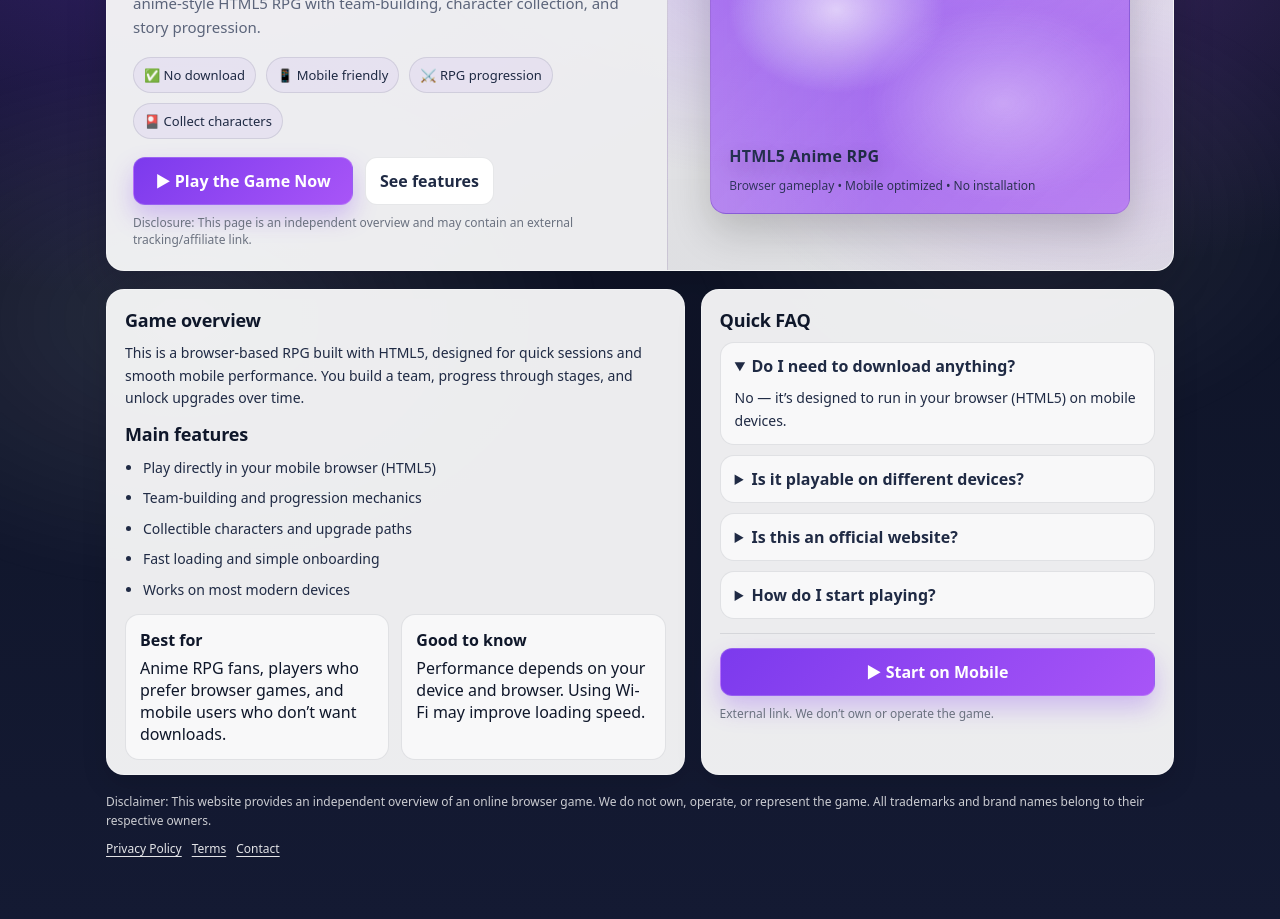
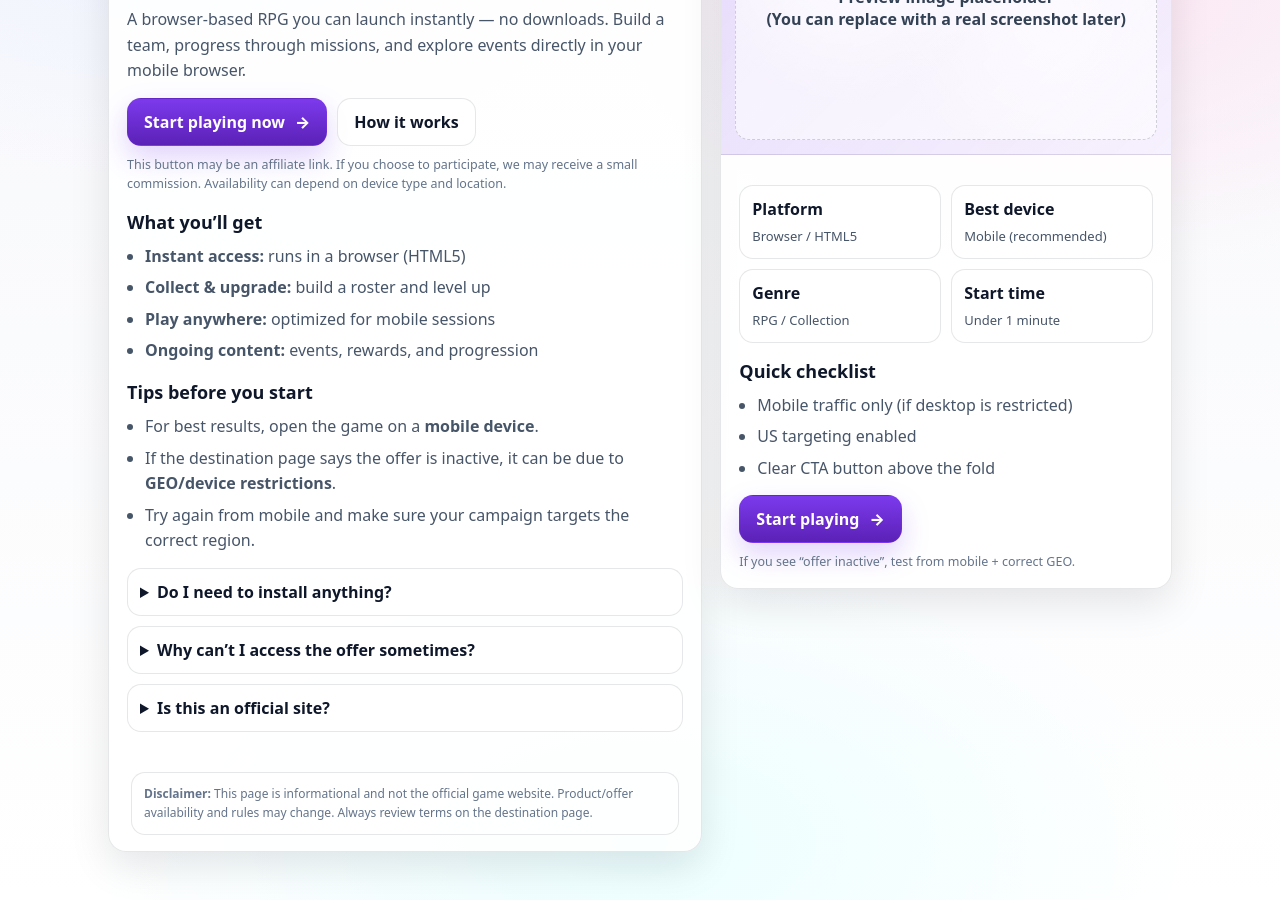
Before and after one commit to qweper95-debug/browser-game-us, a plain HTML site: page index.html in a window 1280 px wide. Shown: the part 236-1155 px from the top of the page. Drawn offline with Linux system fonts and the light colour scheme.

Commit message:
Update index.html

```diff
--- a/index.html
+++ b/index.html
@@ -1,440 +1,299 @@
-<!DOCTYPE html>
-<html lang="en-US">
+<!doctype html>
+<html lang="en">
 <head>
   <meta charset="utf-8" />
   <meta name="viewport" content="width=device-width, initial-scale=1" />
-  <title>Anime Browser RPG — Game Overview & Gameplay Guide</title>
-  <meta name="description" content="An independent overview of an anime-style browser RPG (HTML5). Learn about gameplay, features, and how to start playing on mobile—no downloads required." />
+  <title>High School D×D: Operation Paradise Infinity — Browser RPG Overview</title>
+  <meta name="description" content="A quick overview of High School D×D: Operation Paradise Infinity — features, gameplay, and how to start playing in your browser." />
 
   <style>
     :root{
-      --bg1:#0b1020;
-      --bg2:#141a33;
-      --card:rgba(255,255,255,.92);
-      --muted:#5b647a;
+      --bg1:#f6f7fb;
+      --bg2:#eef2ff;
+      --card:#ffffff;
       --text:#0f172a;
-      --shadow: 0 16px 40px rgba(0,0,0,.18);
-      --radius: 18px;
-      --accent:#7c3aed;  /* purple */
-      --accent2:#a855f7;
-      --border: rgba(15, 23, 42, .10);
-      --max: 1100px;
+      --muted:#475569;
+      --stroke:rgba(15,23,42,.10);
+      --accent:#7c3aed;   /* purple */
+      --accent2:#a78bfa;
+      --shadow:0 14px 40px rgba(2,6,23,.10);
+      --radius:18px;
+      --max:1100px;
     }
-
     *{box-sizing:border-box}
     body{
       margin:0;
+      color:var(--text);
       font-family: ui-sans-serif, system-ui, -apple-system, Segoe UI, Roboto, Arial, "Apple Color Emoji","Segoe UI Emoji";
-      color: var(--text);
       background:
-        radial-gradient(1200px 700px at 15% 10%, rgba(124,58,237,.35), transparent 60%),
-        radial-gradient(900px 600px at 85% 15%, rgba(168,85,247,.25), transparent 55%),
-        linear-gradient(180deg, var(--bg1), var(--bg2));
+        radial-gradient(900px 500px at 15% 10%, var(--bg2), transparent 60%),
+        radial-gradient(900px 500px at 85% 20%, #fce7f3, transparent 55%),
+        radial-gradient(900px 500px at 50% 95%, #ecfeff, transparent 60%),
+        linear-gradient(180deg, var(--bg1), #ffffff);
       min-height:100vh;
     }
-
-    /* soft blurred “room” feel */
-    .bg-blur{
-      position:fixed; inset:-120px;
-      background:
-        radial-gradient(700px 450px at 20% 65%, rgba(255,255,255,.10), transparent 60%),
-        radial-gradient(520px 360px at 75% 55%, rgba(255,255,255,.08), transparent 65%),
-        radial-gradient(520px 360px at 55% 25%, rgba(255,255,255,.06), transparent 60%);
-      filter: blur(12px);
-      pointer-events:none;
-      z-index:-1;
+    a{color:inherit}
+    .wrap{max-width:var(--max); margin:0 auto; padding:26px 18px 48px;}
+    .topbar{
+      display:flex; align-items:center; justify-content:space-between;
+      gap:14px; padding:10px 12px; border:1px solid var(--stroke);
+      background:rgba(255,255,255,.7); backdrop-filter: blur(8px);
+      border-radius:999px;
     }
-
-    .container{
-      max-width: var(--max);
-      margin: 0 auto;
-      padding: 28px 16px 60px;
-    }
-
-    .topbar{
-      display:flex;
-      align-items:center;
-      justify-content:space-between;
-      gap:12px;
-      color: rgba(255,255,255,.85);
-      font-size: 13px;
-      margin-bottom: 14px;
-    }
+    .brand{display:flex; align-items:center; gap:10px; font-weight:700;}
+    .dot{width:12px;height:12px;border-radius:50%; background:var(--accent);}
     .badge{
-      display:inline-flex;
-      align-items:center;
-      gap:8px;
-      background: rgba(255,255,255,.10);
-      border: 1px solid rgba(255,255,255,.15);
-      padding: 8px 10px;
-      border-radius: 999px;
-      backdrop-filter: blur(8px);
-    }
-    .dot{
-      width:10px; height:10px; border-radius:999px;
-      background: linear-gradient(135deg, var(--accent), var(--accent2));
-      box-shadow: 0 0 0 4px rgba(124,58,237,.18);
+      font-size:12px; color:#1f2937;
+      padding:6px 10px; border-radius:999px;
+      background:rgba(124,58,237,.10);
+      border:1px solid rgba(124,58,237,.18);
+      white-space:nowrap;
     }
 
     .hero{
-      background: var(--card);
-      border-radius: var(--radius);
-      box-shadow: var(--shadow);
-      border: 1px solid rgba(255,255,255,.35);
+      margin-top:18px;
+      display:grid;
+      grid-template-columns: 1.25fr .95fr;
+      gap:18px;
+      align-items:stretch;
+    }
+    @media (max-width: 900px){
+      .hero{grid-template-columns:1fr}
+    }
+
+    .card{
+      background:rgba(255,255,255,.85);
+      border:1px solid var(--stroke);
+      border-radius:var(--radius);
+      box-shadow:var(--shadow);
       overflow:hidden;
     }
+    .card-pad{padding:18px 18px 16px;}
+    h1{font-size:34px; line-height:1.15; margin:0 0 10px;}
+    @media (max-width: 520px){h1{font-size:26px}}
+    .lead{color:var(--muted); margin:0 0 14px; line-height:1.6}
 
-    .hero-inner{
-      display:grid;
-      grid-template-columns: 1.05fr .95fr;
-      gap: 0;
+    .cta-row{display:flex; gap:10px; flex-wrap:wrap; margin-top:14px; align-items:center;}
+    .btn{
+      display:inline-flex; align-items:center; justify-content:center;
+      gap:10px; padding:12px 16px;
+      border-radius:14px;
+      font-weight:800; text-decoration:none;
+      border:1px solid rgba(124,58,237,.25);
+      background: linear-gradient(180deg, var(--accent), #5b21b6);
+      color:#fff;
+      box-shadow: 0 12px 28px rgba(124,58,237,.22);
+      transition: transform .08s ease, filter .08s ease;
     }
+    .btn:hover{transform: translateY(-1px); filter:brightness(1.02)}
+    .btn:active{transform: translateY(0)}
+    .btn.secondary{
+      background:rgba(255,255,255,.8);
+      color:var(--text);
+      border:1px solid var(--stroke);
+      box-shadow:none;
+      font-weight:700;
+    }
+    .note{font-size:12.5px; color:#64748b; margin:10px 0 0; line-height:1.5}
 
-    .hero-left{
-      padding: 28px 26px 22px;
+    .side{
+      display:flex; flex-direction:column; gap:12px;
     }
+    .imgbox{
+      border-bottom:1px solid var(--stroke);
+      background: linear-gradient(135deg, rgba(124,58,237,.18), rgba(167,139,250,.10));
+      padding:14px;
+    }
+    .mock{
+      width:100%;
+      aspect-ratio: 16 / 10;
+      border-radius:14px;
+      border:1px dashed rgba(15,23,42,.18);
+      background:
+        radial-gradient(circle at 25% 30%, rgba(255,255,255,.8), transparent 40%),
+        radial-gradient(circle at 75% 55%, rgba(255,255,255,.55), transparent 45%),
+        rgba(255,255,255,.55);
+      display:flex; align-items:center; justify-content:center;
+      color:#334155;
+      font-weight:700;
+      text-align:center;
+      padding:12px;
+    }
+    .grid{
+      display:grid; grid-template-columns:repeat(2,minmax(0,1fr));
+      gap:10px; margin-top:12px;
+    }
+    @media (max-width: 520px){.grid{grid-template-columns:1fr}}
+    .pill{
+      background:rgba(255,255,255,.75);
+      border:1px solid var(--stroke);
+      border-radius:14px;
+      padding:12px;
+    }
+    .pill b{display:block; margin-bottom:4px;}
+    .pill span{color:var(--muted); font-size:13px; line-height:1.45;}
 
-    h1{
-      margin:0 0 10px;
-      font-size: clamp(24px, 2.2vw, 36px);
-      line-height: 1.15;
-      letter-spacing: -0.02em;
+    .section{margin-top:16px;}
+    h2{font-size:18px; margin:0 0 10px;}
+    ul{margin:0; padding-left:18px; color:var(--muted); line-height:1.6}
+    li{margin:6px 0}
+
+    .faq{margin-top:14px; display:grid; gap:10px;}
+    details{
+      background:rgba(255,255,255,.75);
+      border:1px solid var(--stroke);
+      border-radius:14px;
+      padding:12px;
     }
-    .sub{
-      margin:0 0 18px;
-      color: var(--muted);
-      font-size: 15px;
-      line-height: 1.55;
-    }
-
-    .meta{
-      display:flex;
-      flex-wrap:wrap;
-      gap:10px;
-      margin: 14px 0 18px;
-    }
-    .pill{
-      display:inline-flex;
-      gap:8px;
-      align-items:center;
-      padding: 8px 10px;
-      border-radius: 999px;
-      border: 1px solid var(--border);
-      color: #1f2a44;
-      background: rgba(124,58,237,.06);
-      font-size: 13px;
-    }
-
-    .cta-row{
-      display:flex;
-      flex-wrap:wrap;
-      gap:12px;
-      align-items:center;
-      margin-top: 14px;
-    }
-
-    .btn{
-      display:inline-flex;
-      align-items:center;
-      justify-content:center;
-      gap:10px;
-      padding: 12px 16px;
-      border-radius: 12px;
-      text-decoration:none;
-      color:#fff;
-      font-weight: 700;
-      background: linear-gradient(135deg, var(--accent), var(--accent2));
-      box-shadow: 0 12px 24px rgba(124,58,237,.28);
-      border: 1px solid rgba(255,255,255,.18);
-      transition: transform .15s ease, filter .15s ease;
-      min-width: 220px;
-    }
-    .btn:hover{transform: translateY(-1px); filter: brightness(1.03);}
-    .btn:active{transform: translateY(0);}
-
-    .btn-secondary{
-      display:inline-flex;
-      align-items:center;
-      justify-content:center;
-      padding: 12px 14px;
-      border-radius: 12px;
-      text-decoration:none;
-      color:#1f2a44;
-      font-weight: 650;
-      background: #fff;
-      border: 1px solid var(--border);
-    }
-
-    .disclosure{
-      margin: 10px 0 0;
-      font-size: 12px;
-      color: #6b7280;
-      line-height: 1.4;
-    }
-
-    .hero-right{
-      position:relative;
-      padding: 20px;
-      background:
-        radial-gradient(700px 420px at 25% 25%, rgba(124,58,237,.22), transparent 55%),
-        radial-gradient(700px 420px at 85% 65%, rgba(168,85,247,.18), transparent 55%),
-        linear-gradient(180deg, rgba(15,23,42,.03), rgba(15,23,42,.06));
-      border-left: 1px solid rgba(15,23,42,.08);
-      display:flex;
-      align-items:center;
-      justify-content:center;
-    }
-
-    /* simple inline “cover” (no external images) */
-    .cover{
-      width:100%;
-      max-width: 420px;
-      aspect-ratio: 4/3;
-      border-radius: 16px;
-      border: 1px solid rgba(15,23,42,.10);
-      background:
-        radial-gradient(180px 140px at 30% 35%, rgba(255,255,255,.65), transparent 60%),
-        radial-gradient(220px 160px at 70% 65%, rgba(255,255,255,.35), transparent 62%),
-        linear-gradient(135deg, rgba(124,58,237,.75), rgba(168,85,247,.65));
-      box-shadow: 0 18px 40px rgba(0,0,0,.18);
-      position:relative;
-      overflow:hidden;
-    }
-    .cover::after{
-      content:"";
-      position:absolute; inset:0;
-      background:
-        linear-gradient(90deg, rgba(255,255,255,.18), transparent 40%),
-        radial-gradient(420px 250px at 60% 0%, rgba(255,255,255,.20), transparent 65%);
-      mix-blend-mode: overlay;
-    }
-    .cover-inner{
-      position:absolute; inset:0;
-      display:flex; flex-direction:column;
-      justify-content:flex-end;
-      padding: 18px;
-      color:#fff;
-    }
-    .cover-title{
-      font-weight:800;
-      font-size: 16px;
-      letter-spacing:.2px;
-      margin:0 0 6px;
-      text-shadow: 0 8px 20px rgba(0,0,0,.25);
-    }
-    .cover-small{
-      margin:0;
-      font-size: 12px;
-      opacity: .92;
-    }
-
-    .grid{
-      margin-top: 18px;
-      display:grid;
-      grid-template-columns: 1.1fr .9fr;
-      gap: 16px;
-    }
-    .card{
-      background: var(--card);
-      border-radius: var(--radius);
-      box-shadow: 0 10px 26px rgba(0,0,0,.12);
-      border: 1px solid rgba(255,255,255,.35);
-      padding: 18px 18px 14px;
-    }
-    h2{
-      margin: 0 0 10px;
-      font-size: 18px;
-      letter-spacing: -0.01em;
-    }
-    p{margin: 0 0 12px; color:#1f2a44; line-height:1.6; font-size: 14px;}
-    ul{margin: 0; padding-left: 18px; color:#1f2a44; line-height:1.75; font-size:14px;}
-    li{margin: 6px 0;}
-
-    .two{
-      display:grid;
-      grid-template-columns: 1fr 1fr;
-      gap: 12px;
-      margin-top: 12px;
-    }
-    .mini{
-      border: 1px solid var(--border);
-      border-radius: 14px;
-      padding: 14px;
-      background: rgba(255,255,255,.65);
-    }
-    .mini b{display:block; margin-bottom:6px}
-
-    .faq details{
-      border: 1px solid var(--border);
-      border-radius: 14px;
-      padding: 12px 14px;
-      background: rgba(255,255,255,.65);
-      margin: 10px 0;
-    }
-    .faq summary{
-      cursor:pointer;
-      font-weight: 700;
-      color:#1f2a44;
-    }
-    .faq .a{margin-top:10px; color:#1f2a44; font-size: 14px; line-height:1.6;}
+    summary{cursor:pointer; font-weight:800;}
+    details p{margin:8px 0 0; color:var(--muted); line-height:1.55; font-size:13.5px}
 
     footer{
-      margin-top: 18px;
-      color: rgba(255,255,255,.78);
-      font-size: 12px;
-      line-height: 1.55;
+      margin-top:18px;
+      color:#64748b;
+      font-size:12px;
+      line-height:1.55;
+      padding:14px 4px 0;
     }
-    footer a{
-      color: rgba(255,255,255,.88);
-      text-decoration: underline;
-      text-underline-offset: 3px;
-    }
-    .footlinks{
-      display:flex; flex-wrap:wrap; gap:10px;
-      margin-top: 10px;
-    }
-
-    @media (max-width: 900px){
-      .hero-inner{grid-template-columns: 1fr;}
-      .hero-right{border-left:none; border-top: 1px solid rgba(15,23,42,.08);}
-      .grid{grid-template-columns: 1fr;}
-      .two{grid-template-columns: 1fr;}
+    .legal{
+      margin-top:8px;
+      padding:12px;
+      border:1px solid var(--stroke);
+      border-radius:14px;
+      background:rgba(255,255,255,.65);
     }
   </style>
 </head>
 
 <body>
-  <div class="bg-blur" aria-hidden="true"></div>
+  <div class="wrap">
 
-  <div class="container">
-    <div class="topbar">
-      <div class="badge"><span class="dot"></span> Independent game overview</div>
-      <div>Updated: <span id="d"></span></div>
+    <div class="topbar card" style="box-shadow:none;">
+      <div class="brand">
+        <span class="dot"></span>
+        <span>BrowserRPG Guide</span>
+      </div>
+      <span class="badge">Independent overview • US</span>
     </div>
 
-    <section class="hero">
-      <div class="hero-inner">
-        <div class="hero-left">
-          <h1>Anime Browser RPG — Game Overview & Gameplay Guide</h1>
-          <p class="sub">
-            Looking for a fast browser RPG you can play on your phone without downloading anything?
-            Here’s a quick, independent overview of an anime-style HTML5 RPG with team-building,
-            character collection, and story progression.
+    <div class="hero">
+      <!-- Left -->
+      <div class="card">
+        <div class="card-pad">
+          <h1>High School D×D: Operation Paradise Infinity — quick overview</h1>
+          <p class="lead">
+            A browser-based RPG you can launch instantly — no downloads.
+            Build a team, progress through missions, and explore events directly in your mobile browser.
           </p>
 
-          <div class="meta">
-            <span class="pill">✅ No download</span>
-            <span class="pill">📱 Mobile friendly</span>
-            <span class="pill">⚔️ RPG progression</span>
-            <span class="pill">🎴 Collect characters</span>
+          <div class="cta-row">
+            <!-- ✅ NEW LINK HERE -->
+            <a class="btn" href="https://securedeal.pro/a/73DO7iZynJHBLrQ" target="_blank" rel="noopener noreferrer">
+              Start playing now
+              <span aria-hidden="true">→</span>
+            </a>
+            <a class="btn secondary" href="#how">How it works</a>
           </div>
 
-          <div class="cta-row">
-            <!-- Replace link if needed -->
-            <a class="btn" href="https://top-deal.me/a/KrAmkU49ZGU39jN" target="_blank" rel="noopener noreferrer">
-              ▶ Play the Game Now
-            </a>
-            <a class="btn-secondary" href="#features">See features</a>
+          <p class="note">
+            This button may be an affiliate link. If you choose to participate, we may receive a small commission.
+            Availability can depend on device type and location.
+          </p>
+
+          <div class="section" id="how">
+            <h2>What you’ll get</h2>
+            <ul>
+              <li><b>Instant access:</b> runs in a browser (HTML5)</li>
+              <li><b>Collect & upgrade:</b> build a roster and level up</li>
+              <li><b>Play anywhere:</b> optimized for mobile sessions</li>
+              <li><b>Ongoing content:</b> events, rewards, and progression</li>
+            </ul>
           </div>
 
-          <p class="disclosure">
-            Disclosure: This page is an independent overview and may contain an external tracking/affiliate link.
-          </p>
+          <div class="section">
+            <h2>Tips before you start</h2>
+            <ul>
+              <li>For best results, open the game on a <b>mobile device</b>.</li>
+              <li>If the destination page says the offer is inactive, it can be due to <b>GEO/device restrictions</b>.</li>
+              <li>Try again from mobile and make sure your campaign targets the correct region.</li>
+            </ul>
+          </div>
+
+          <div class="faq">
+            <details>
+              <summary>Do I need to install anything?</summary>
+              <p>No — it’s designed to run in a browser (HTML5). A modern mobile browser is recommended.</p>
+            </details>
+            <details>
+              <summary>Why can’t I access the offer sometimes?</summary>
+              <p>Some offers are limited by location, device type, or availability windows. Try from mobile and ensure GEO targeting is correct.</p>
+            </details>
+            <details>
+              <summary>Is this an official site?</summary>
+              <p>No. This is an independent overview page. The “Start playing” button may redirect to a partner destination.</p>
+            </details>
+          </div>
+
+          <footer>
+            <div class="legal">
+              <b>Disclaimer:</b> This page is informational and not the official game website. Product/offer availability and rules may change.
+              Always review terms on the destination page.
+            </div>
+          </footer>
         </div>
+      </div>
 
-        <div class="hero-right">
-          <div class="cover" role="img" aria-label="Anime browser RPG cover artwork placeholder">
-            <div class="cover-inner">
-              <p class="cover-title">HTML5 Anime RPG</p>
-              <p class="cover-small">Browser gameplay • Mobile optimized • No installation</p>
+      <!-- Right -->
+      <div class="side">
+        <div class="card">
+          <div class="imgbox">
+            <div class="mock">
+              Preview image placeholder<br/>
+              (You can replace with a real screenshot later)
             </div>
+          </div>
+          <div class="card-pad">
+            <div class="grid">
+              <div class="pill">
+                <b>Platform</b>
+                <span>Browser / HTML5</span>
+              </div>
+              <div class="pill">
+                <b>Best device</b>
+                <span>Mobile (recommended)</span>
+              </div>
+              <div class="pill">
+                <b>Genre</b>
+                <span>RPG / Collection</span>
+              </div>
+              <div class="pill">
+                <b>Start time</b>
+                <span>Under 1 minute</span>
+              </div>
+            </div>
+
+            <div class="section">
+              <h2>Quick checklist</h2>
+              <ul>
+                <li>Mobile traffic only (if desktop is restricted)</li>
+                <li>US targeting enabled</li>
+                <li>Clear CTA button above the fold</li>
+              </ul>
+            </div>
+
+            <div class="cta-row" style="margin-top:14px;">
+              <a class="btn" href="https://securedeal.pro/a/73DO7iZynJHBLrQ" target="_blank" rel="noopener noreferrer">
+                Start playing
+                <span aria-hidden="true">→</span>
+              </a>
+            </div>
+
+            <p class="note">If you see “offer inactive”, test from mobile + correct GEO.</p>
           </div>
         </div>
       </div>
-    </section>
-
-    <div class="grid">
-      <section class="card" id="features">
-        <h2>Game overview</h2>
-        <p>
-          This is a browser-based RPG built with HTML5, designed for quick sessions and smooth mobile performance.
-          You build a team, progress through stages, and unlock upgrades over time.
-        </p>
-
-        <h2>Main features</h2>
-        <ul>
-          <li>Play directly in your mobile browser (HTML5)</li>
-          <li>Team-building and progression mechanics</li>
-          <li>Collectible characters and upgrade paths</li>
-          <li>Fast loading and simple onboarding</li>
-          <li>Works on most modern devices</li>
-        </ul>
-
-        <div class="two">
-          <div class="mini">
-            <b>Best for</b>
-            Anime RPG fans, players who prefer browser games, and mobile users who don’t want downloads.
-          </div>
-          <div class="mini">
-            <b>Good to know</b>
-            Performance depends on your device and browser. Using Wi-Fi may improve loading speed.
-          </div>
-        </div>
-      </section>
-
-      <aside class="card faq">
-        <h2>Quick FAQ</h2>
-
-        <details open>
-          <summary>Do I need to download anything?</summary>
-          <div class="a">No — it’s designed to run in your browser (HTML5) on mobile devices.</div>
-        </details>
-
-        <details>
-          <summary>Is it playable on different devices?</summary>
-          <div class="a">Yes, it’s optimized for mobile. Results may vary by browser and phone model.</div>
-        </details>
-
-        <details>
-          <summary>Is this an official website?</summary>
-          <div class="a">No — this is an independent overview page for informational purposes.</div>
-        </details>
-
-        <details>
-          <summary>How do I start playing?</summary>
-          <div class="a">Tap the “Play the Game Now” button above to open the official game page.</div>
-        </details>
-
-        <div style="margin-top:14px; padding-top:14px; border-top:1px solid var(--border);">
-          <a class="btn" style="width:100%; min-width:unset;" href="https://top-deal.me/a/KrAmkU49ZGU39jN" target="_blank" rel="noopener noreferrer">
-            ▶ Start on Mobile
-          </a>
-          <p class="disclosure" style="margin-top:10px;">
-            External link. We don’t own or operate the game.
-          </p>
-        </div>
-      </aside>
     </div>
 
-    <footer>
-      <div>
-        Disclaimer: This website provides an independent overview of an online browser game. We do not own,
-        operate, or represent the game. All trademarks and brand names belong to their respective owners.
-      </div>
-      <div class="footlinks">
-        <!-- You can create these pages later, or keep as placeholders -->
-        <a href="#privacy" onclick="alert('Create a privacy page when possible.'); return false;">Privacy Policy</a>
-        <a href="#terms" onclick="alert('Create a terms page when possible.'); return false;">Terms</a>
-        <a href="#contact" onclick="alert('Add a contact email/page when possible.'); return false;">Contact</a>
-      </div>
-    </footer>
   </div>
-
-  <script>
-    // show today's date for freshness
-    const d = new Date();
-    document.getElementById('d').textContent =
-      d.toLocaleDateString('en-US', {year:'numeric', month:'short', day:'numeric'});
-  </script>
 </body>
 </html>
```
